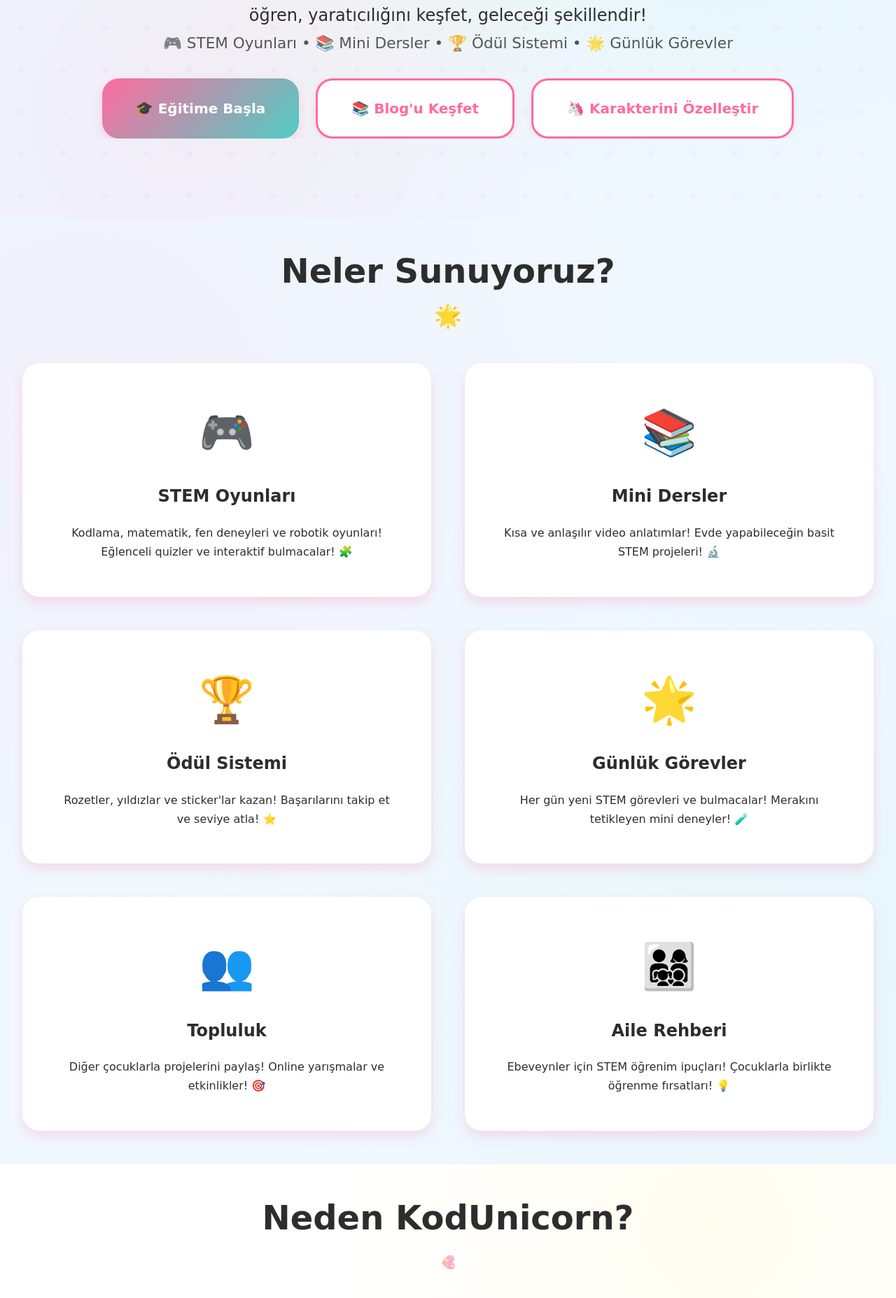
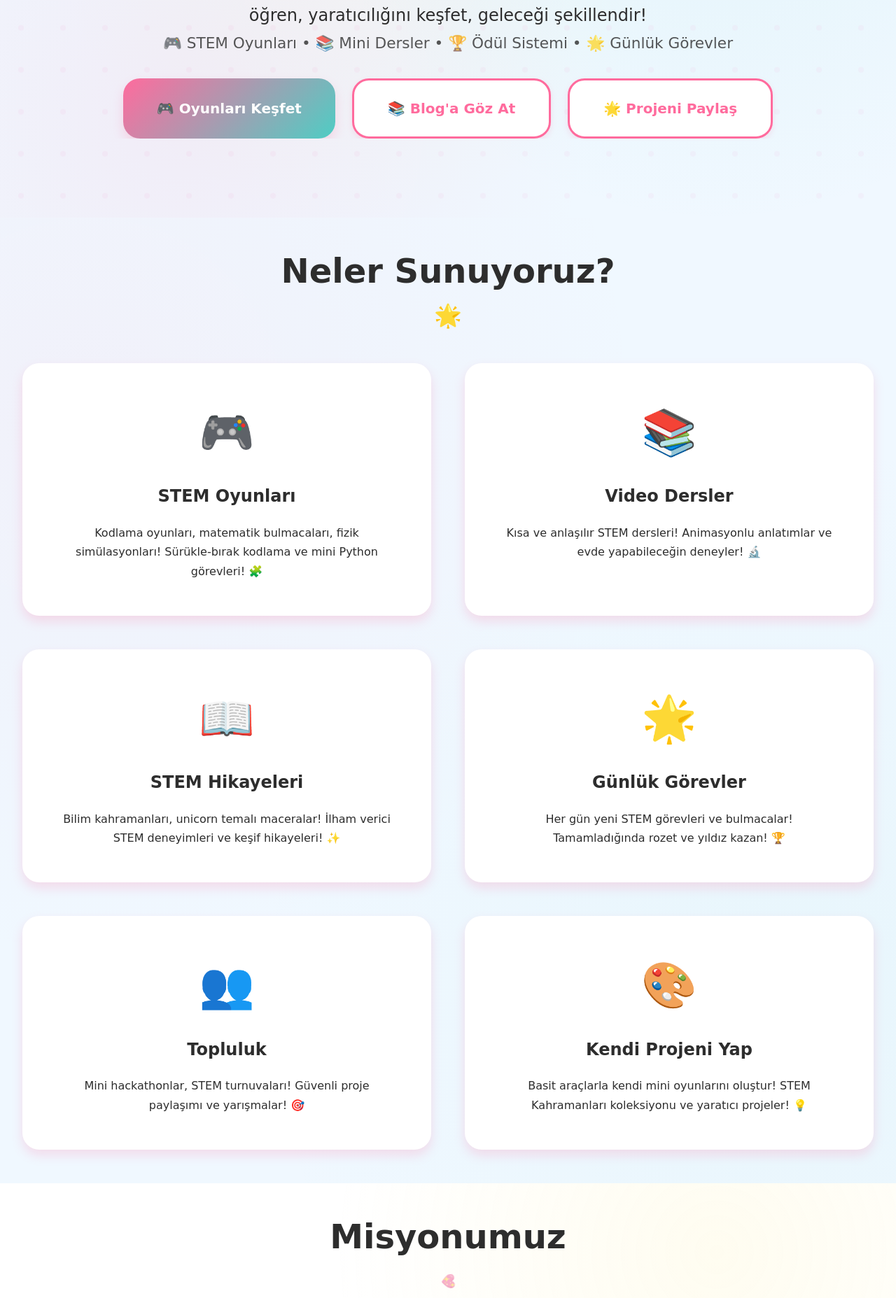
Before and after one commit to sahika-aleyna-yener/kodunicorn, a React (Vite) app in the folder kodunicorn-web/: page / in a window 1280 px wide. Shown: the part 409-2264 px from the top of the page at 70% size. Built offline with nearby package versions, Linux system fonts and the light colour scheme.

Commit message:
Roadmap'e göre ana sayfa güncellendi - yeni hero banner ve CTA butonları

```diff
--- a/kodunicorn-web/src/pages/Home.tsx
+++ b/kodunicorn-web/src/pages/Home.tsx
@@ -531,7 +531,7 @@ export const Home: React.FC = () => {
             animate={{ opacity: 1, y: 0 }}
             transition={{ duration: 0.8, ease: "easeOut" }}
           >
-            <span>KodUnicorn</span>'a Hoş Geldiniz
+            <span>KodUnicorn</span> ile STEM'i keşfet!
           </HeroTitle>
 
           <HeroDescription
@@ -549,14 +549,14 @@ export const Home: React.FC = () => {
 
           <ButtonGroup>
             <PrimaryButton
-              to="/education"
+              to="/stem-games"
               whileHover={{ scale: 1.05 }}
               whileTap={{ scale: 0.95 }}
               initial={{ opacity: 0, y: 30 }}
               animate={{ opacity: 1, y: 0 }}
               transition={{ duration: 0.8, delay: 0.4, ease: "easeOut" }}
             >
-              🎓 Eğitime Başla
+              🎮 Oyunları Keşfet
             </PrimaryButton>
 
             <SecondaryButton
@@ -567,18 +567,18 @@ export const Home: React.FC = () => {
               animate={{ opacity: 1, y: 0 }}
               transition={{ duration: 0.8, delay: 0.6, ease: "easeOut" }}
             >
-              📚 Blog'u Keşfet
+              📚 Blog'a Göz At
             </SecondaryButton>
 
             <SecondaryButton
-              to="/character"
+              to="/community"
               whileHover={{ scale: 1.05 }}
               whileTap={{ scale: 0.95 }}
               initial={{ opacity: 0, y: 30 }}
               animate={{ opacity: 1, y: 0 }}
               transition={{ duration: 0.8, delay: 0.8, ease: "easeOut" }}
             >
-              🦄 Karakterini Özelleştir
+              🌟 Projeni Paylaş
             </SecondaryButton>
           </ButtonGroup>
         </HeroContent>
@@ -597,8 +597,8 @@ export const Home: React.FC = () => {
             <FeatureIcon>🎮</FeatureIcon>
             <FeatureTitle>STEM Oyunları</FeatureTitle>
             <FeatureDescription>
-              Kodlama, matematik, fen deneyleri ve robotik oyunları!
-              Eğlenceli quizler ve interaktif bulmacalar! 🧩
+              Kodlama oyunları, matematik bulmacaları, fizik simülasyonları!
+              Sürükle-bırak kodlama ve mini Python görevleri! 🧩
             </FeatureDescription>
           </FeatureCard>
 
@@ -610,25 +610,25 @@ export const Home: React.FC = () => {
             transition={{ duration: 0.8, delay: 0.4 }}
           >
             <FeatureIcon>📚</FeatureIcon>
-            <FeatureTitle>Mini Dersler</FeatureTitle>
+            <FeatureTitle>Video Dersler</FeatureTitle>
             <FeatureDescription>
-              Kısa ve anlaşılır video anlatımlar!
-              Evde yapabileceğin basit STEM projeleri! 🔬
+              Kısa ve anlaşılır STEM dersleri!
+              Animasyonlu anlatımlar ve evde yapabileceğin deneyler! 🔬
             </FeatureDescription>
           </FeatureCard>
 
           <FeatureCard
-            to="/achievements"
+            to="/blog"
             whileHover={{ y: -10 }}
             initial={{ opacity: 0, y: 30 }}
             animate={{ opacity: 1, y: 0 }}
             transition={{ duration: 0.8, delay: 0.6 }}
           >
-            <FeatureIcon>🏆</FeatureIcon>
-            <FeatureTitle>Ödül Sistemi</FeatureTitle>
+            <FeatureIcon>📖</FeatureIcon>
+            <FeatureTitle>STEM Hikayeleri</FeatureTitle>
             <FeatureDescription>
-              Rozetler, yıldızlar ve sticker'lar kazan!
-              Başarılarını takip et ve seviye atla! ⭐
+              Bilim kahramanları, unicorn temalı maceralar!
+              İlham verici STEM deneyimleri ve keşif hikayeleri! ✨
             </FeatureDescription>
           </FeatureCard>
 
@@ -643,7 +643,7 @@ export const Home: React.FC = () => {
             <FeatureTitle>Günlük Görevler</FeatureTitle>
             <FeatureDescription>
               Her gün yeni STEM görevleri ve bulmacalar!
-              Merakını tetikleyen mini deneyler! 🧪
+              Tamamladığında rozet ve yıldız kazan! 🏆
             </FeatureDescription>
           </FeatureCard>
 
@@ -657,23 +657,23 @@ export const Home: React.FC = () => {
             <FeatureIcon>👥</FeatureIcon>
             <FeatureTitle>Topluluk</FeatureTitle>
             <FeatureDescription>
-              Diğer çocuklarla projelerini paylaş!
-              Online yarışmalar ve etkinlikler! 🎯
+              Mini hackathonlar, STEM turnuvaları!
+              Güvenli proje paylaşımı ve yarışmalar! 🎯
             </FeatureDescription>
           </FeatureCard>
 
           <FeatureCard
-            to="/family-guide"
+            to="/create-project"
             whileHover={{ y: -10 }}
             initial={{ opacity: 0, y: 30 }}
             animate={{ opacity: 1, y: 0 }}
             transition={{ duration: 0.8, delay: 1.2 }}
           >
-            <FeatureIcon>👨‍👩‍👧‍👦</FeatureIcon>
-            <FeatureTitle>Aile Rehberi</FeatureTitle>
+            <FeatureIcon>🎨</FeatureIcon>
+            <FeatureTitle>Kendi Projeni Yap</FeatureTitle>
             <FeatureDescription>
-              Ebeveynler için STEM öğrenim ipuçları!
-              Çocuklarla birlikte öğrenme fırsatları! 💡
+              Basit araçlarla kendi mini oyunlarını oluştur!
+              STEM Kahramanları koleksiyonu ve yaratıcı projeler! 💡
             </FeatureDescription>
           </FeatureCard>
         </FeaturesGrid>
@@ -682,7 +682,7 @@ export const Home: React.FC = () => {
       <AboutSection>
         <AboutContent>
           <AboutTitle>
-            Neden KodUnicorn?
+            Misyonumuz
           </AboutTitle>
           <AboutDescription>
             KodUnicorn, çocukların STEM alanlarında merakını tetikleyen,
@@ -690,7 +690,7 @@ export const Home: React.FC = () => {
             sağlayan eğlenceli bir platformdur. Oyunlaştırılmış öğrenme,
             interaktif deneyler ve güvenli topluluk deneyimi ile çocuklar
             bilimi sevmenin yanı sıra problem çözme becerilerini de geliştirirler.
-            🚀✨
+            STEM sevgisi, eğlenceli öğrenme ve genel kültür için buradayız! 🚀✨
           </AboutDescription>
         </AboutContent>
       </AboutSection>
```
